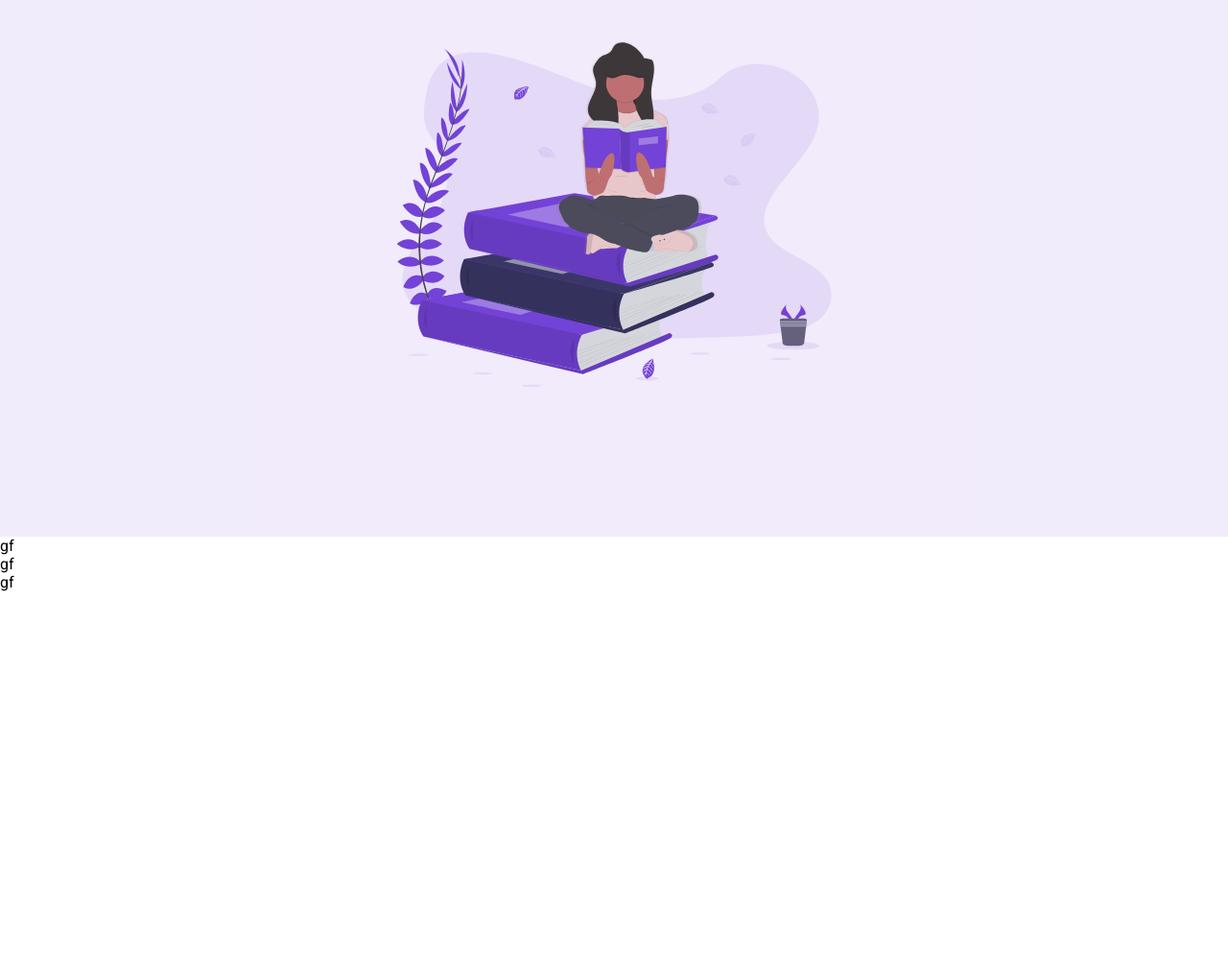
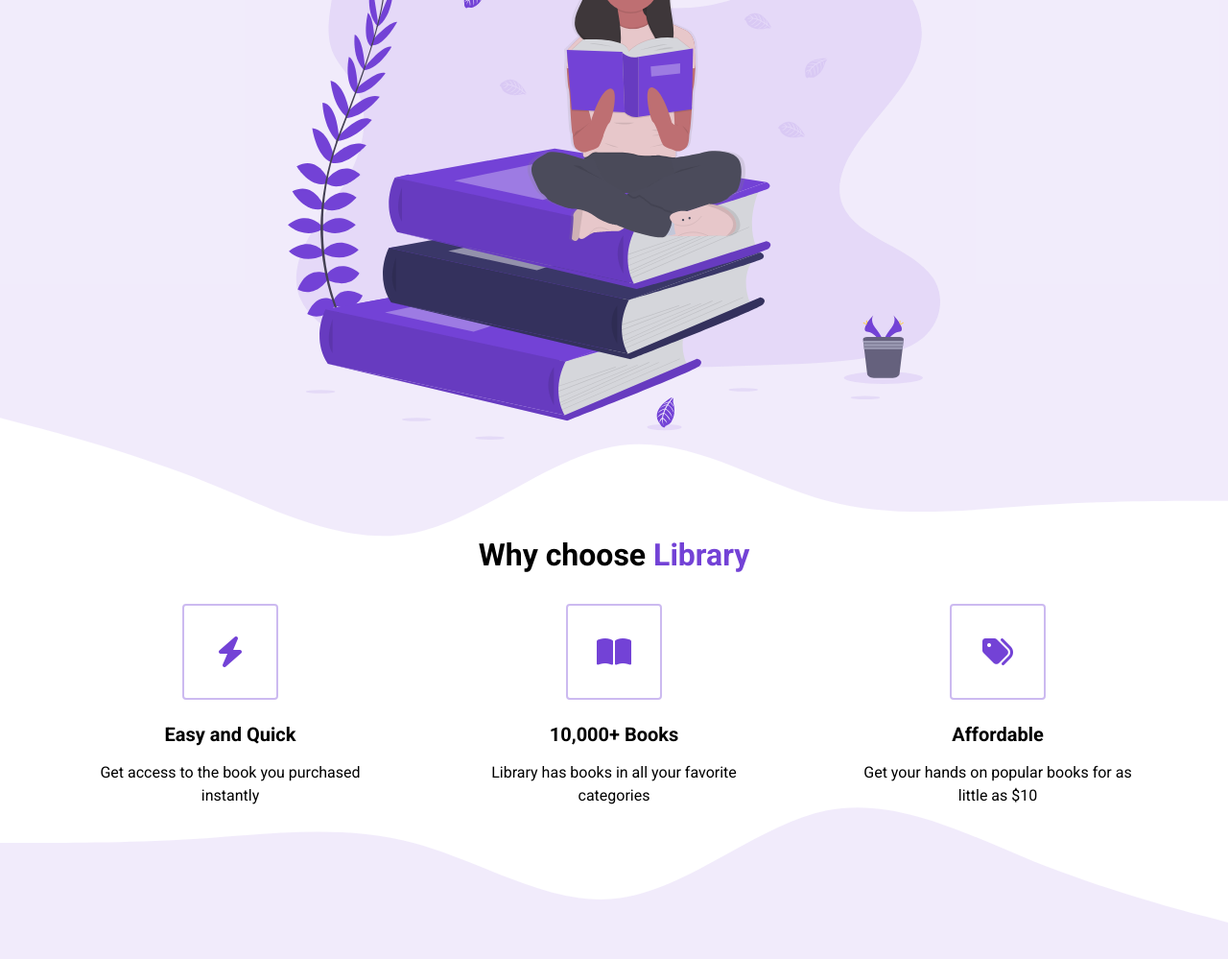
Before and after one commit to hdalieh-coder/e-commerce, a plain HTML site: page index.html in a window 1280 px wide. Shown: the part 721-1720 px from the top of the page at 96% size. Before the commit the page ends 1337 px from the top, so only its background shows below. Drawn offline with Linux system fonts and the light colour scheme.

Commit message:
feat: simulate new feature

```diff
--- a/index.html
+++ b/index.html
@@ -5,6 +5,7 @@
     <meta name="viewport" content="width=device-width, initial-scale=1.0">
     <title>Library</title>
     <link rel="stylesheet" href="style.css">
+    <script src="https://kit.fontawesome.com/0af1ea0883.js" crossorigin="anonymous"></script>
 </head>
 
 <body>
@@ -37,10 +38,48 @@
         <section id="highlights">
             <div class="container">
                 <div class="row">
-                    gf
+                    <h2 class="section__title">
+                        Why choose <span class="purple">Library</span>
+                    </h2>
+                    <div class="highlight__wrapper">
+                        <div class="highlight">
+                            <div class="highlight__img">
+                                <i class="fa-solid fa-bolt"></i>
+                            </div>
+                            <h3 class="highlight__subtitle">
+                                Easy and Quick
+                            </h3>
+                            <p class="highlight__para">
+                                Get access to the book you purchased instantly
+                            </p>
+                        </div>
+                        <div class="highlight">
+                            <div class="highlight__img">
+                                <i class="fa-solid fa-book-open"></i>
+                            </div>
+                            <h3 class="highlight__subtitle">
+                                10,000+ Books
+                            </h3>
+                            <p class="highlight__para">
+                                Library has books in all your favorite categories
+                            </p>
+                        </div>
+                        <div class="highlight">
+                            <div class="highlight__img">
+                                <i class="fa-solid fa-tags"></i>
+                            </div>
+                            <h3 class="highlight__subtitle">
+                                Affordable
+                            </h3>
+                            <p class="highlight__para">
+                                Get your hands on popular books for as little as $10
+                            </p>
+                        </div>
+                    </div>
                 </div>
             </div>
         </section>
+
         <section id="features">
             <div class="container">
                 <div class="row">
@@ -48,10 +87,11 @@
                 </div>
             </div>
         </section>
+
         <section id="recent">
             <div class="container">
                 <div class="row">
-                    gf
+
                 </div>
             </div>
         </section>
--- a/style.css
+++ b/style.css
@@ -4,6 +4,11 @@
     margin: 0;
     box-sizing: border-box;
     font-family: 'Roboto', sans-serif;
+}
+
+body {
+    max-width: 100%;
+    overflow-x: hidden;
 }
 
 nav {
@@ -13,9 +18,13 @@
 
 img {
     width: 100%;
-    max-width: 100%;
-    max-height: 50vh;
-    padding: 20px;
+    max-width:
+    max-height:
+    padding:
+}
+
+p {
+    line-height: 1.5;
 }
 
 .nav__container {
@@ -122,4 +131,99 @@
 
 .header__img--wrapper {
     padding: 20px;
+    z-index: 2;
 }
+
+.container {
+    padding:
+}
+
+.row {
+    width: 100%;
+    max-width: 1200px;
+    margin: 0 auto;
+}
+/*
+
+Highlights
+
+*/
+
+#highlights {
+    position: relative;
+}
+
+#highlights:before {
+    background: url('assets/wave.svg');
+    content: "";
+    position: absolute;
+    width: 101vw;
+    height: 12vw;
+    top: 1px;
+    left: 0;
+    z-index: 1;
+    background-size: cover;
+    background-repeat: no-repeat;
+    transform: translateY(-100%);
+}
+
+#highlights:after {
+    background: url('assets/wave.svg');
+    content: "";
+    position: absolute;
+    width: 101vw;
+    height: 12vw;
+    bottom: 1px;
+    left: 0;
+    z-index: 1;
+    background-size: cover;
+    background-repeat: no-repeat;
+    transform: translateY(100%) rotate(180deg);
+}
+
+.highlight__wrapper {
+    display: flex;
+}
+
+.highlight {
+    padding: 0 24px;
+    width: calc(100% / 3);
+    display: flex;
+    align-items: center;
+    justify-content: center;
+    flex-direction: column;
+}
+
+.highlight__para {
+    text-align: center;
+    max-width: 280px;
+}
+
+.highlight__img {
+    border: 2px solid #7342d65d;
+    color: #7342d6;
+    width: 100px;
+    height: 100px;
+    display: flex;
+    align-items: center;
+    justify-content: center;
+    border-radius: 4px;
+    font-size: 32px;
+    margin-bottom: 24px;
+}
+
+.highlight__subtitle {
+    font-size: 20px;
+    margin-bottom: 16px;
+}
+
+/*
+
+FEATURES
+
+*/
+
+#features {
+    height: 1000px;
+    background-color: rgba(115, 66, 214, 0.1);
+}
```
